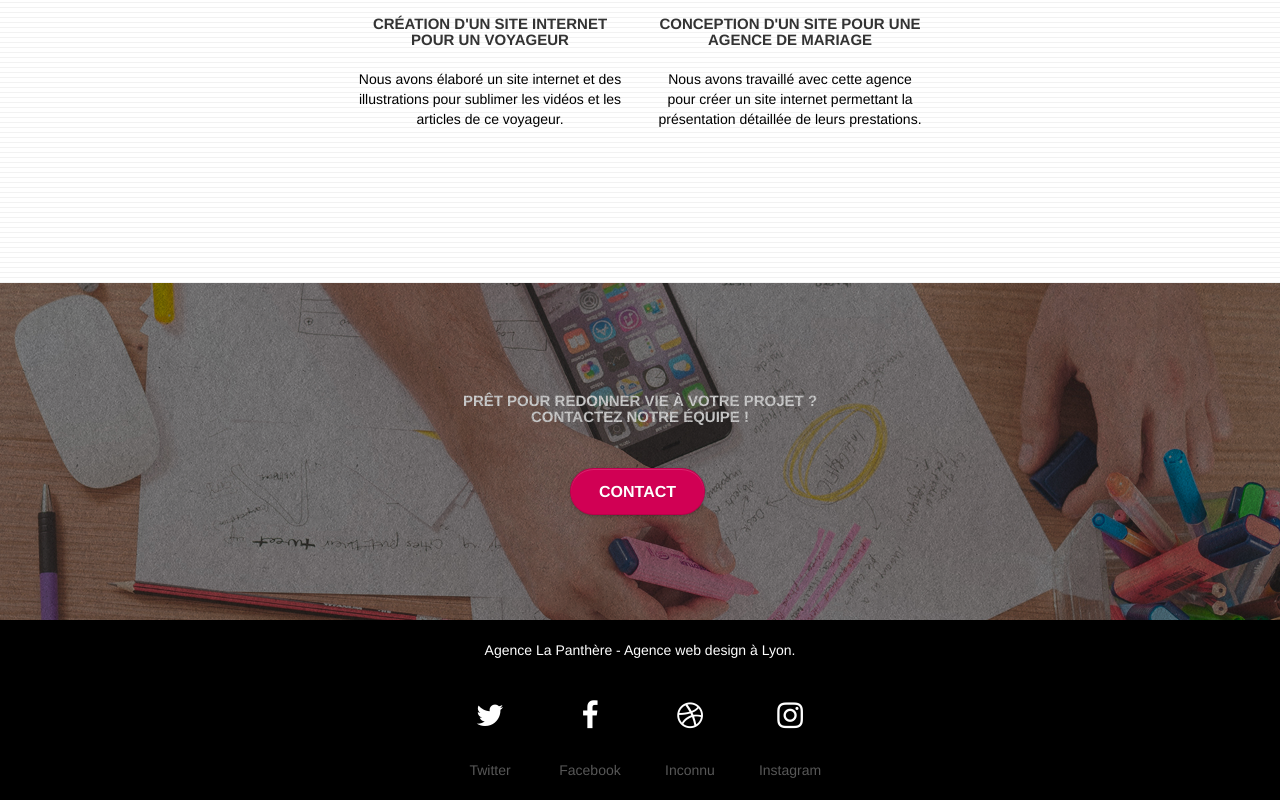
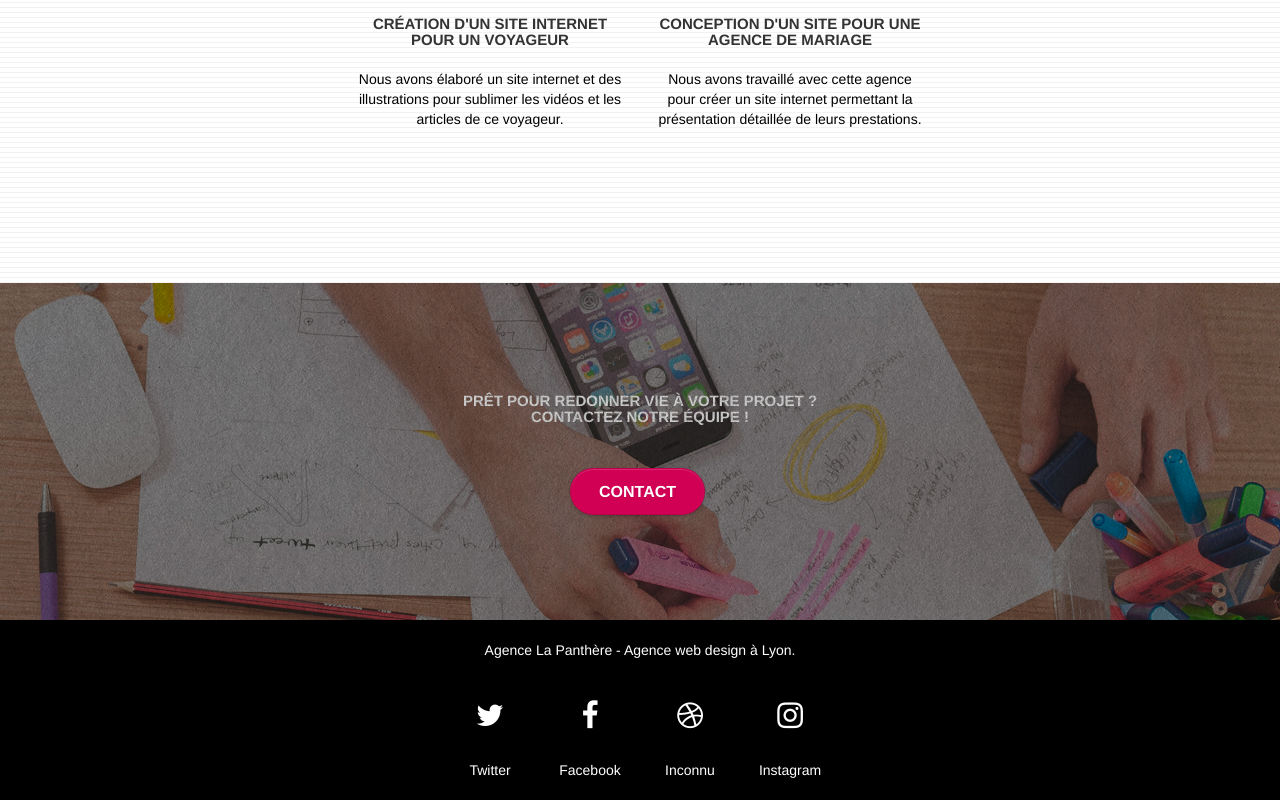
Before and after one commit to agoyon/agencewebdesinglyonlapanthere, a plain HTML site: page index.html in a window 1280 px wide. Shown: the part 2812-3612 px from the top of the page. Drawn offline with Linux system fonts and the light colour scheme.

Commit message:
Add files via upload
Site p4 V2.04 corrections mineures

```diff
--- a/index.html
+++ b/index.html
@@ -232,22 +232,22 @@
 				<div class="row row-no-gutters social">
 					<div class="col-sm-3">
 						<div class="text-center">
-							<a class="social" href="index.html"><span class="fa fa-twitter icon-md"></span>Twitter</a>
+							<a class="social lienfooter" href="index.html"><span class="fa fa-twitter icon-md"></span>Twitter</a>
 						</div>
 					</div>
 					<div class="col-sm-3">
 						<div class="text-center">
-							<a class="social" href="index.html"><span class="fa fa-facebook icon-md"></span>Facebook</a>
+							<a class="social lienfooter" href="index.html"><span class="fa fa-facebook icon-md"></span>Facebook</a>
 						</div>
 					</div>
 					<div class="col-sm-3">
 						<div class="text-center">
-							<a class="social" href="index.html"><span class="fa fa-dribbble icon-md"></span>Inconnu</a>
+							<a class="social lienfooter" href="index.html"><span class="fa fa-dribbble icon-md"></span>Inconnu</a>
 						</div>
 					</div>
 					<div class="col-sm-3">
 						<div class="text-center">
-							<a class="social" href="index.html"><span class="fa fa-instagram icon-md"></span>Instagram</a>
+							<a class="social lienfooter" href="index.html"><span class="fa fa-instagram icon-md"></span>Instagram</a>
 						</div>
 					</div>
 				</div>
--- a/style.css
+++ b/style.css
@@ -691,6 +691,12 @@ a {
     color: #575757!important;
 }
 
+.lienfooter {
+    font-family: "helvetica";
+    font-weight: 400;
+    color: #ffffff!important;
+}
+
 .container {
     max-width: 1000px;
 }
```
